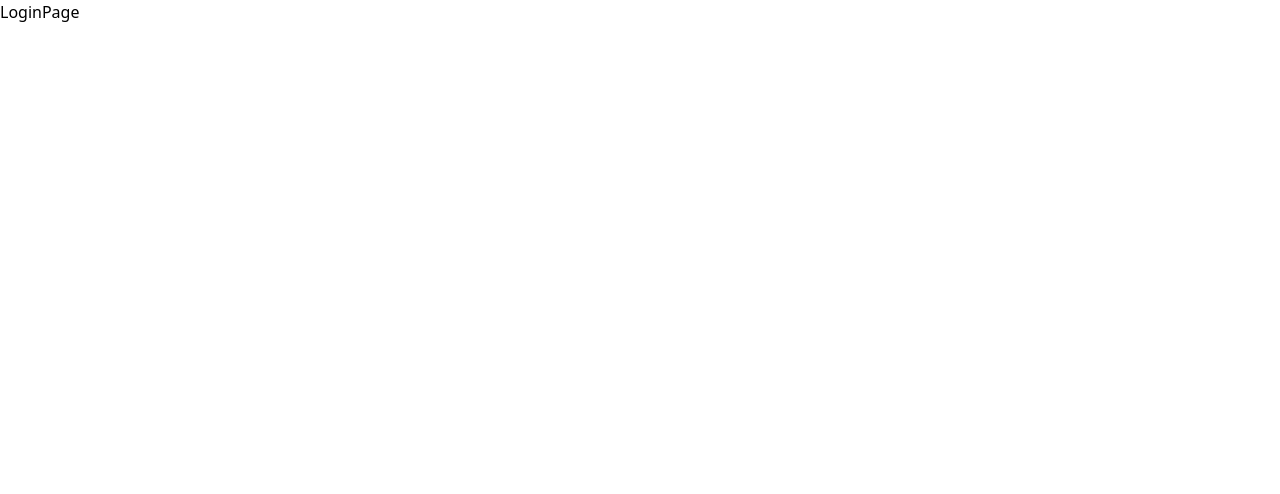
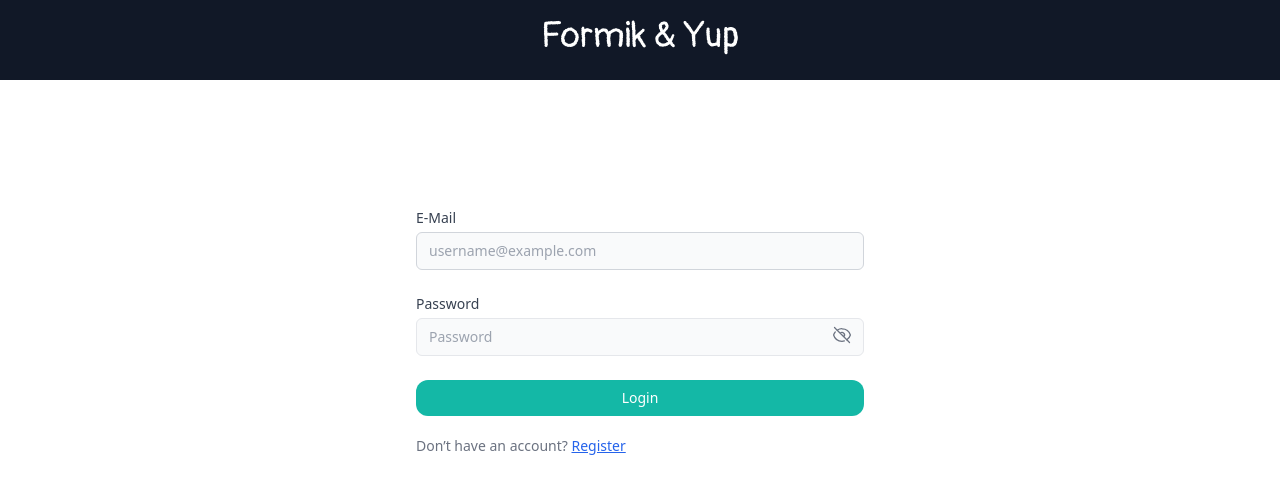
Before and after one commit to ozgeozkaraa01/formik-yup-login, a Next.js app: page /login in a window 1280 px wide. Shown: the top 494 px of the page. Built offline with nearby package versions, Linux system fonts and the light colour scheme.

Commit message:
completed login page component

```diff
--- a/components/LoginPage.jsx
+++ b/components/LoginPage.jsx
@@ -1,9 +1,135 @@
-import React from 'react'
+import Link from "next/link";
+import React, { useState } from "react";
+import { Formik, Form, Field, ErrorMessage } from "formik";
+import * as Yup from "yup";
 
 const LoginPage = () => {
+  const [passwordVisible, setPasswordVisible] = useState(false);
+  const togglePasswordVisibility = () => {
+    setPasswordVisible(!passwordVisible);
+  };
+
+  const initialValues = {
+    email: "",
+    password: "",
+  };
+
+  const validationSchema = Yup.object({
+    email: Yup.string()
+      .email("Invalid email address")
+      .required("Email is required"),
+    password: Yup.string().required("Password is required"),
+  });
+
   return (
-    <div>LoginPage</div>
-  )
-}
+    <div className="flex-1">
+      <div className="container text-center mx-auto mt-32 max-w-md w-screen">
+        <Formik
+          initialValues={initialValues}
+          validationSchema={validationSchema}
+        >
+          <Form className="mt-10 flex flex-col space-y-6">
+            <div className="flex flex-col items-start">
+              <label className="mb-1 inline-block text-sm font-medium text-gray-700 select-none cursor-pointer">
+                E-Mail
+              </label>
+              <Field
+                className="block w-full appearance-none rounded-md border border-gray-300 bg-gray-50 px-3 py-2 text-gray-900 placeholder-gray-400 sm:text-sm outline-none transition hover:border-gray-300 focus:border-indigo-500 focus:bg-white focus:outline-none focus:ring-indigo-500 disabled:border-gray-200 disabld:bg-gray-200 disabled:cursor-not-allowed disabled:text-gray-500"
+                placeholder="username@example.com"
+                type="email"
+                name="email"
+              />
+              <ErrorMessage
+                name="email"
+                component="div"
+                className="text-red-500 text-sm"
+              />
+            </div>
+            <div className="flex flex-col items-start relative">
+              <label className="mb-1 inline-block text-sm font-medium text-gray-700 select-none cursor-pointer">
+                Password
+              </label>
+              <Field
+                className="block w-full appearance-none rounded-md border border-gray-200 bg-gray-50 px-3 py-2 text-gray-900 placeholder-gray-400 sm:text-sm outline-none transition hover:border-gray-300 focus:border-indigo-500 focus:bg-white focus:outline-none focus:ring-indigo-500 disabled:border-gray-200 disabld:bg-gray-200 disabled:cursor-not-allowed disabled:text-gray-500"
+                placeholder="Password"
+                name="password"
+                type={passwordVisible ? "text" : "password"}
+              />
+              <ErrorMessage
+                name="password"
+                component="div"
+                className="text-red-500 text-sm"
+              />
+              <button
+                type="button"
+                className="absolute right-3 top-1/2 transform focus:outline-none"
+                onClick={togglePasswordVisibility}
+              >
+                {passwordVisible ? (
+                  <svg
+                    xmlns="http://www.w3.org/2000/svg"
+                    fill="none"
+                    viewBox="0 0 24 24"
+                    stroke="currentColor"
+                    className="w-5 h-5 text-gray-500"
+                  >
+                    <path
+                      strokeLinecap="round"
+                      strokeLinejoin="round"
+                      strokeWidth={2}
+                      d="M15 12a3 3 0 11-6 0 3 3 0 016 0z"
+                    />
+                    <path
+                      strokeLinecap="round"
+                      strokeLinejoin="round"
+                      strokeWidth={2}
+                      d="M2 4l2.585-2.585a1 1 0 011.414 0l1.328 1.327a1 1 0 010 1.414L4.414 7.757a1 1 0 01-1.414 0L2 6.343a1 1 0 010-1.414zm18 0l-2.585-2.585a1 1 0 00-1.414 0L17.657 3.95a1 1 0 000 1.414L19.95 6.343a1 1 0 001.414 0L22 4a1 1 0 000-1.414zM3 10V8a7 7 0 0114 0v2m-4 2v4m0 0H7m4 0h2"
+                    />
+                  </svg>
+                ) : (
+                  <svg
+                    xmlns="http://www.w3.org/2000/svg"
+                    fill="none"
+                    viewBox="0 0 24 24"
+                    strokeWidth={1.5}
+                    stroke="currentColor"
+                    className="w-5 h-5 text-gray-500"
+                  >
+                    <path
+                      strokeLinecap="round"
+                      strokeLinejoin="round"
+                      d="M3.98 8.223A10.477 10.477 0 001.934 12C3.226 16.338 7.244 19.5 12 19.5c.993 0 1.953-.138 2.863-.395M6.228 6.228A10.45 10.45 0 0112 4.5c4.756 0 8.773 3.162 10.065 7.498a10.523 10.523 0 01-4.293 5.774"
+                    />
+                    <path
+                      strokeLinecap="round"
+                      strokeLinejoin="round"
+                      d="M6.228 6.228L3 3m3.228 3.228l3.65 3.65m7.894 7.894L21 21m-3.228-3.228l-3.65-3.65m0 0a3 3 0 10-4.243-4.243m4.242 4.242L9.88 9.88"
+                    />
+                  </svg>
+                )}
+              </button>
+            </div>
+            <button
+              className="relative inline-flex flex-col items-center group rounded-xl py-2 px-4 text-sm font-medium transition-all no-underline focus:outline-none focus-visible:outline-2 focus-visible:outline-offset-2 disabled:cursor-not-allowed bg-teal-500 text-white hover:text-gray-100 hover:bg-teal-500 active:bg-teal-800 active:text-blue-100 focus-visible:outline-teal-600 disabled:bg-teal-400 disabled:text-gray-100"
+              type="submit"
+            >
+              <span className="flex items-center justify-center flex-nowrap flex-none space-x-2">
+                <span>Login</span>
+              </span>
+            </button>
+          </Form>
+        </Formik>
+        <div className="text-left mt-5">
+          <p className="text-sm text-gray-500 ">
+            Don’t have an account?{" "}
+            <Link href="/register" className="text-blue-600 underline">
+              Register{" "}
+            </Link>{" "}
+          </p>
+        </div>
+      </div>
+    </div>
+  );
+};
 
-export default LoginPage
+export default LoginPage;
--- a/pages/login.jsx
+++ b/pages/login.jsx
@@ -1,9 +1,11 @@
 import React from "react";
 import LoginPage from "../components/LoginPage";
+import Navbar from "../components/Navbar";
 
 const Login = () => {
   return (
     <div>
+      <Navbar />
       <LoginPage />
     </div>
   );
```
